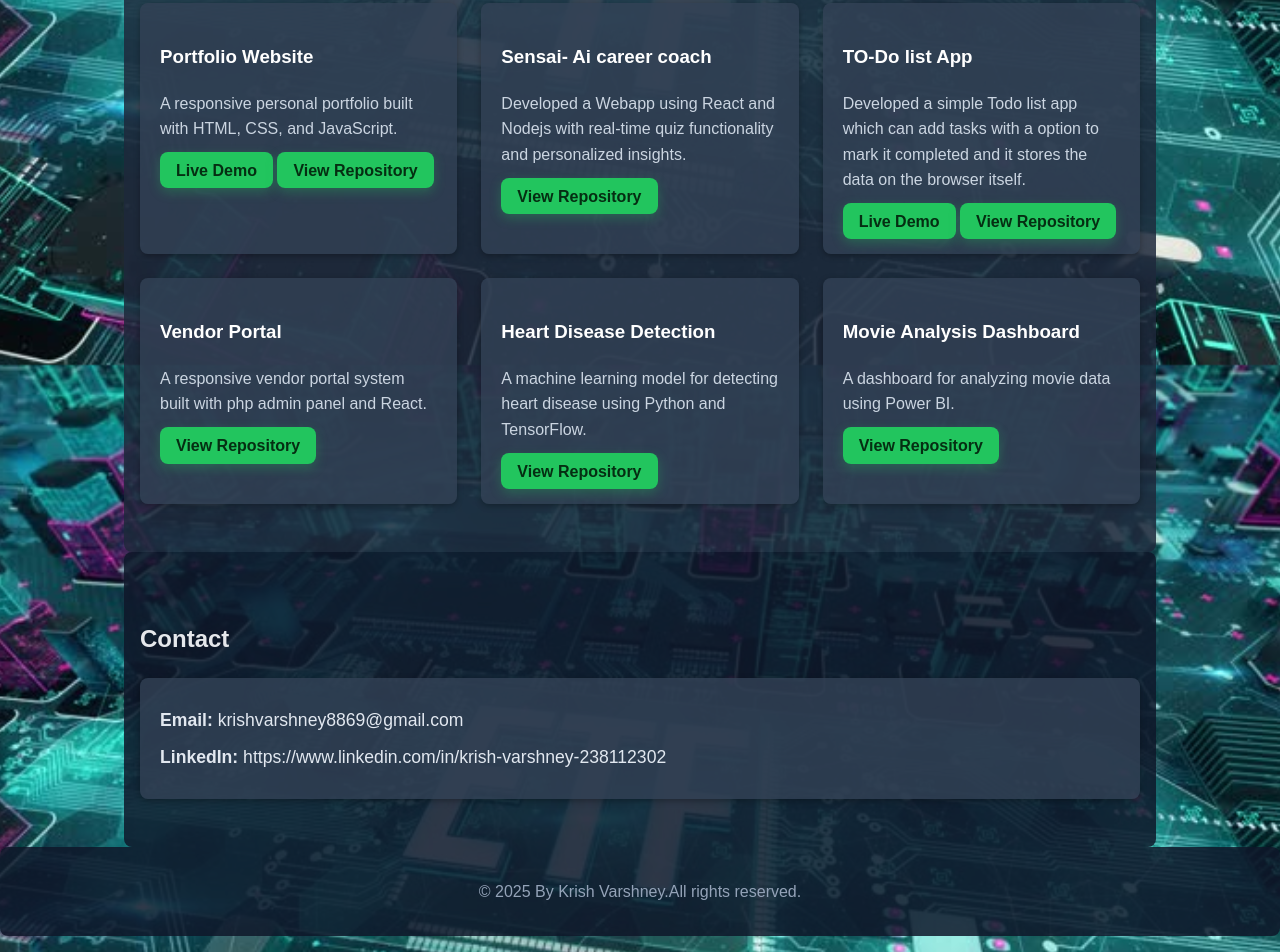
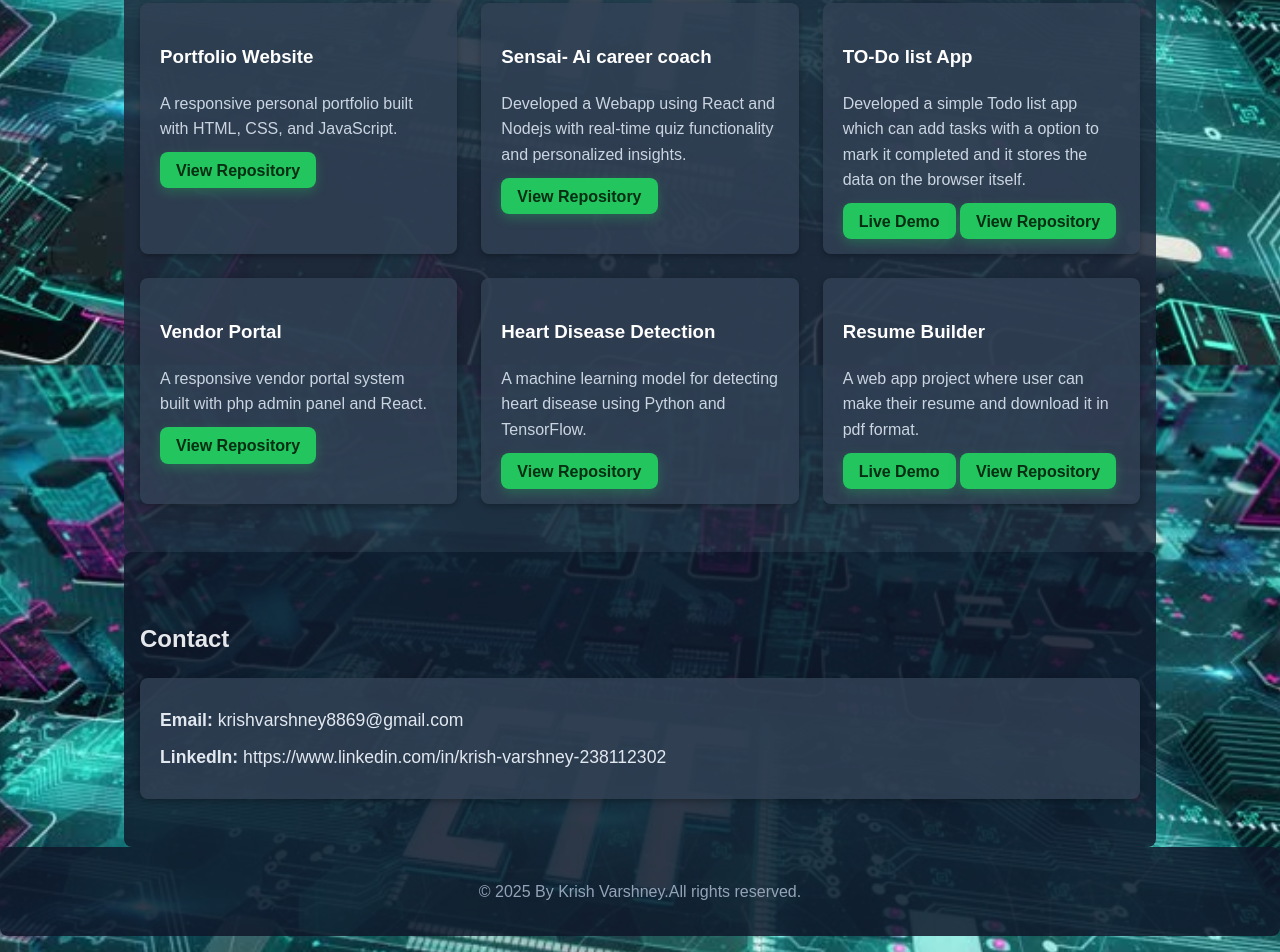
Before and after one commit to Varshney0007/portfolio, a plain HTML site: page index.html in a window 1280 px wide. Shown: the part 2035-2987 px from the top of the page. Drawn offline with Linux system fonts and the light colour scheme.

Commit message:
Update
Replaced Movie Analysis Dashboard project with Resume Builder project.

```diff
--- a/index.html
+++ b/index.html
@@ -108,7 +108,6 @@
       <div class="project-card">
         <h3>Portfolio Website</h3>
         <p>A responsive personal portfolio built with HTML, CSS, and JavaScript.</p>
-        <a href="https://portfolio-xi-plum-zfobjsjfoj.vercel.app/" target="_blank" class="btn">Live Demo</a>
         <a href="https://github.com/yourusername/portfolio" target="_blank" class="btn">View Repository</a>
       </div>
       <div class="project-card">
@@ -133,8 +132,9 @@
         <a href="https://github.com/Varshney0007/Heart_Disease.git" target="_blank" class="btn">View Repository</a>
       </div>
       <div class="project-card">
-        <h3>Movie Analysis Dashboard</h3>
-        <p>A dashboard for analyzing movie data using Power BI.</p>
+        <h3>Resume Builder</h3>
+        <p>A web app project where user can make their resume and download it in pdf format.</p>
+        <a href="https://resume-app-seven-ochre.vercel.app/" target="_blank" class="btn">Live Demo</a>
         <a href="https://github.com/Varshney0007/Movie_Dashboard.gits" target="_blank" class="btn">View Repository</a>
       </div>
     </div>
```
